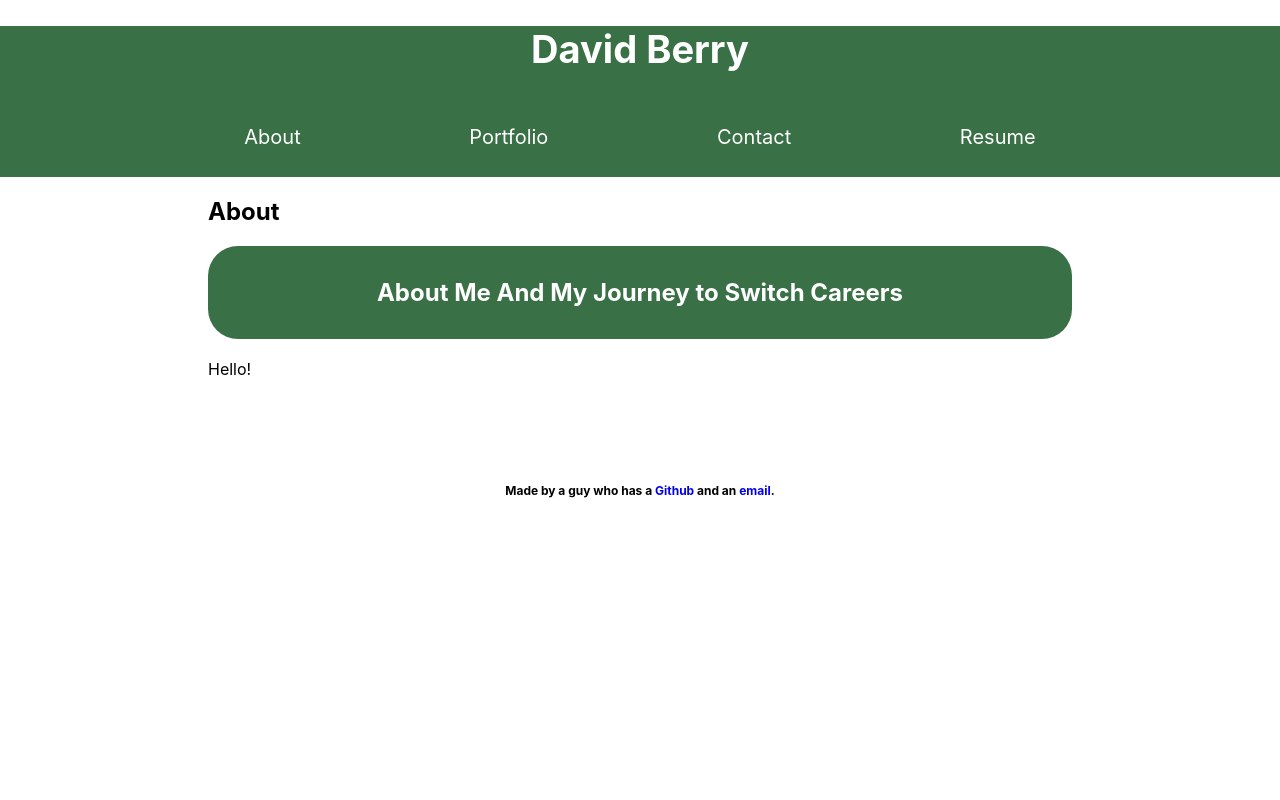
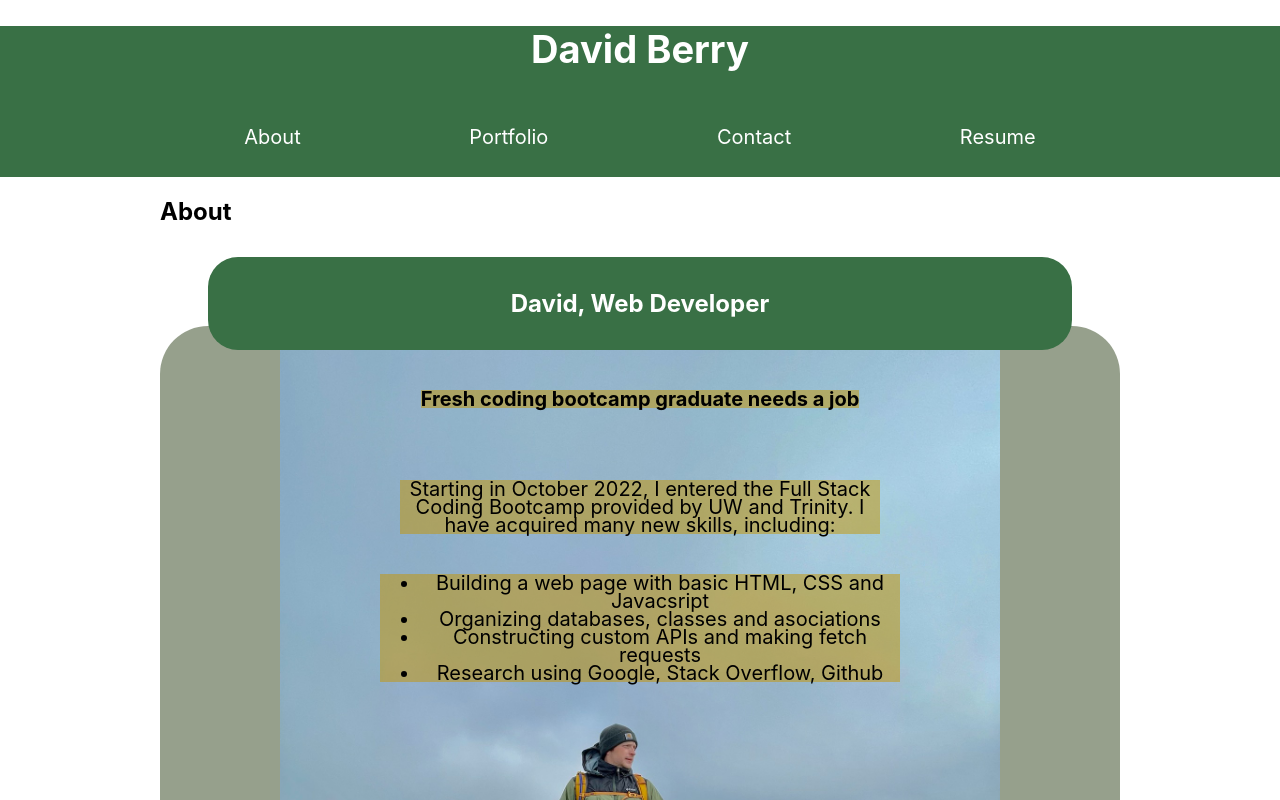
Before and after one commit to dberry38/forest-medallion, a React (Create React App) app: page / in a window 1280 px wide. Shown: the top 800 px of the page. Built offline with nearby package versions, Linux system fonts and the light colour scheme.

Commit message:
Add content to about page

```diff
--- a/src/components/About/About.js
+++ b/src/components/About/About.js
@@ -1,9 +1,12 @@
 import React from "react";
 import { css } from '@emotion/css';
+import mtPic from '../../assets/Images/mountain_pic.jpg'
 
 
 const h1Style = `
 display: flex;
+position: relative;
+bottom: 22rem;
 width: 50rem;
 align-items: center;
 justify-content: center;
@@ -14,11 +17,68 @@ border-radius: 30px;
 color: white;
 `
 
+const picStyle = `
+display: flex;
+align-items: center;
+justify-content: center;
+position: relative;
+top: 5rem;
+width: 60rem;
+height: 60rem;
+background-image: url(${mtPic});
+background-color: rgb(150, 160, 140);
+background-position: center;
+background-repeat: no-repeat;
+background-size: contain;
+border-radius: 5%;
+flex-direction: column;
+`
+
+const subStyle = `
+display: flex;
+position: relative;
+bottom: 22rem;
+background-color: rgb(200, 150, 0, 0.5);
+font-size: 1.25rem;
+line-height: 1.125rem;
+`
+
+const contentStyle = `
+display: flex;
+position: relative;
+text-align: center;
+width: 30rem;
+bottom: 20rem;
+background-color: rgb(200, 150, 0, 0.5);
+font-size: 1.25rem;
+line-height: 1.125rem;
+`
+
+const listStyle = `
+display: flex;
+flex-direction: column;
+position: relative;
+text-align: center;
+width: 30rem;
+bottom: 20rem;
+background-color: rgb(200, 150, 0, 0.5);
+font-size: 1.25rem;
+line-height: 1.125rem;
+`
+
+
 function AboutDiv(props) {
     return (
-        <div>
-            <h1 className={css(h1Style)}>About Me And My Journey to Switch Careers</h1>
-            <p>Hello! </p>
+        <div className={css(picStyle)}>
+            <h1 className={css(h1Style)}>David, Web Developer</h1>
+            <h3 className={css(subStyle)}>Fresh coding bootcamp graduate needs a job</h3>
+            <p className={css(contentStyle)}>Starting in October 2022, I entered the Full Stack Coding Bootcamp provided by UW and Trinity. I have acquired many new skills, including:</p>
+            <ul className={css(listStyle)}>
+                <li>Building a web page with basic HTML, CSS and Javacsript</li>
+                <li>Organizing databases, classes and asociations</li>
+                <li>Constructing custom APIs and making fetch requests</li>
+                <li>Research using Google, Stack Overflow, Github</li>
+            </ul>
         </div>
     );
 }
--- a/src/components/Footer/Footer.js
+++ b/src/components/Footer/Footer.js
@@ -1,6 +1,5 @@
 import React from "react";
 import { css } from '@emotion/css';
-import mtPic from '../../assets/Images/mountain_pic.jpg'
 
 const h1Style = `
 display: flex;
@@ -8,11 +7,11 @@ align-items: center;
 justify-content: center;
 font-size: 6px;
 margin-top: 5rem;
-background-image: url${mtPic};
 `
 const linkStyle = `
 text-decoration: none;
 `
+
 
 export default function Header(props) {
   return (
```
